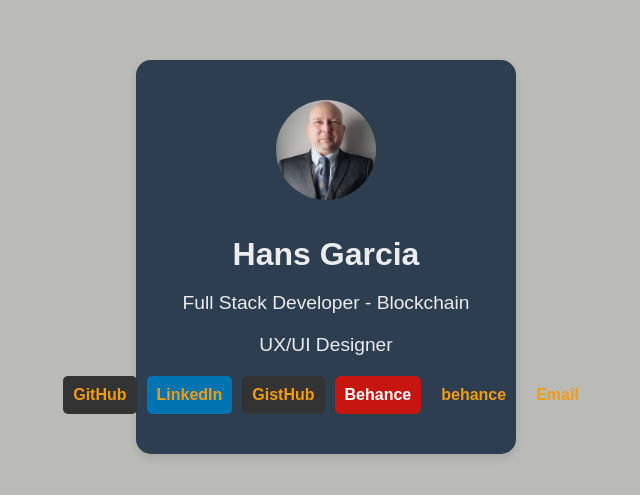
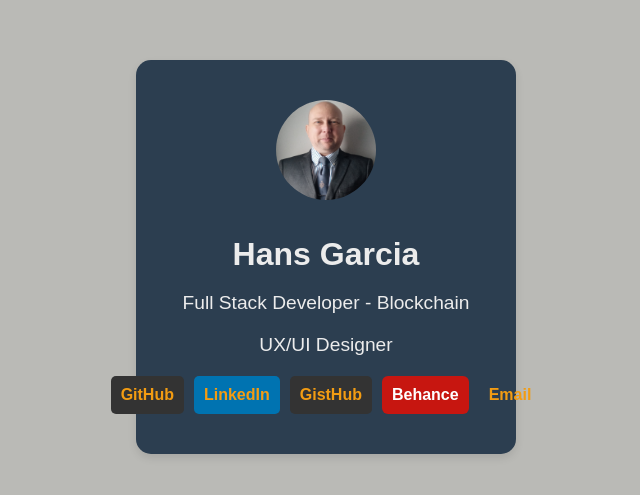
Before and after one commit to Hans-Rafael/hans-rafael.github.io, a React (Vite) app: page / in a window 1280 px wide. Shown: the part 143-638 px from the top of the page, without its empty margins (314-954 px from the left). Built offline with nearby package versions, Linux system fonts and the light colour scheme.

Commit message:
Remove duplicate Behance link
Removed duplicate Behance link from social links.

```diff
--- a/src/components/SocialLinks.tsx
+++ b/src/components/SocialLinks.tsx
@@ -5,7 +5,6 @@ export default function SocialLinks() {
       <a href="https://linkedin.com/in/hans-garcia-developer" target="_blank">LinkedIn</a>
       <a href="https://gist.github.com/Hans-Rafael " target="_blank">GistHub</a>
       <a href="https://www.behance.net/hans_garcia " target="_blank" rel="noopener noreferrer" className="behance-btn">Behance</a>
-      <a href="https://www.behance.net/hans_garcia">behance</a>
       <a href="mailto:hansgarcia@tutamail.com">Email</a>
     </div>
   );
```
